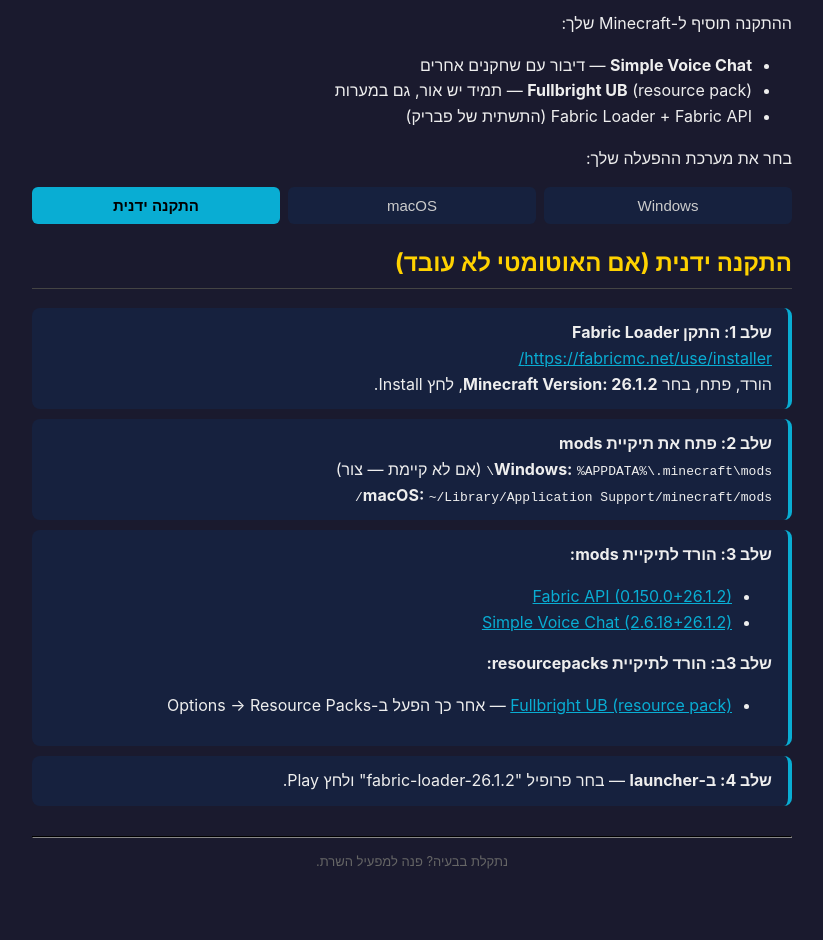
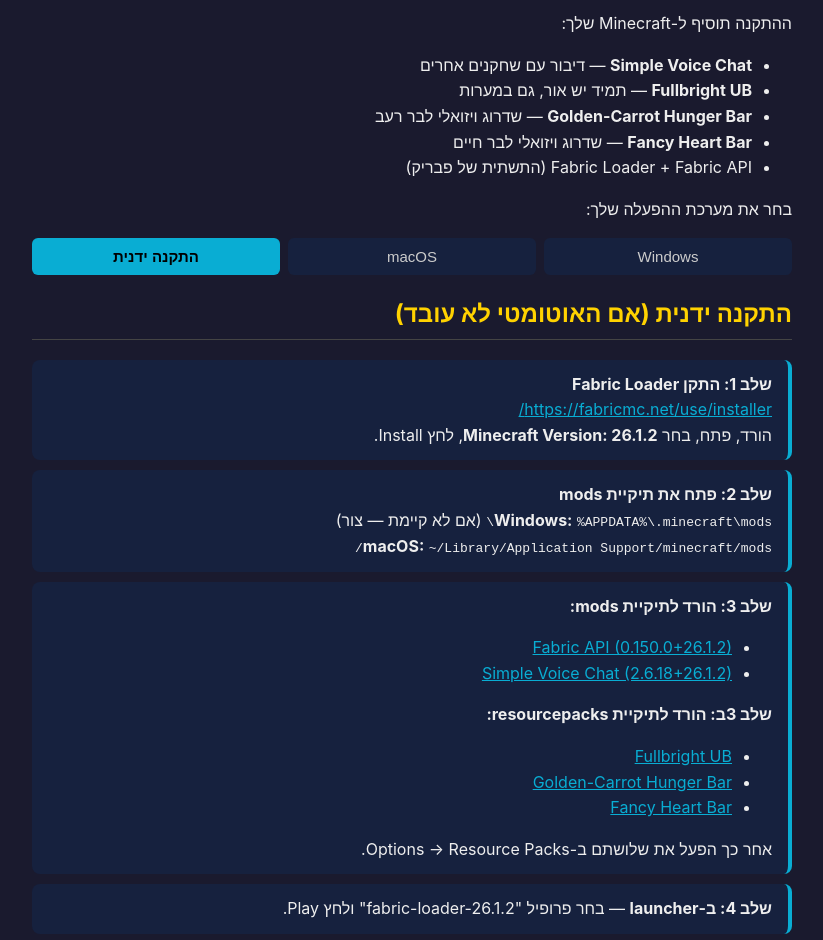
Before and after one commit to elitzurms-art/elitzur-mods-install, a plain HTML site: page docs/index.html in a window 1280 px wide. Shown: the part 154-1094 px from the top of the page, without its empty margins (228-1051 px from the left). Before the commit the page ends 1059 px from the top, so only its background shows below. Drawn offline with Linux system fonts and the light colour scheme.

Commit message:
add Golden-Carrot + Fancy-Heart resource packs

```diff
--- a/docs/index.html
+++ b/docs/index.html
@@ -24,11 +24,13 @@
 </style>
 </head>
 <body>
-<h1>🎙️ התקנת Voice Chat + Fullbright — Elitzur Games</h1>
+<h1>🎙️ התקנת Voice Chat + Resource Packs — Elitzur Games</h1>
 <p>ההתקנה תוסיף ל-Minecraft שלך:</p>
 <ul>
   <li><b>Simple Voice Chat</b> — דיבור עם שחקנים אחרים</li>
-  <li><b>Fullbright UB</b> (resource pack) — תמיד יש אור, גם במערות</li>
+  <li><b>Fullbright UB</b> — תמיד יש אור, גם במערות</li>
+  <li><b>Golden-Carrot Hunger Bar</b> — שדרוג ויזואלי לבר רעב</li>
+  <li><b>Fancy Heart Bar</b> — שדרוג ויזואלי לבר חיים</li>
   <li>Fabric Loader + Fabric API (התשתית של פבריק)</li>
 </ul>
 <p>בחר את מערכת ההפעלה שלך:</p>
@@ -96,8 +98,11 @@
     </ul>
     <b>שלב 3ב: הורד לתיקיית resourcepacks:</b>
     <ul>
-      <li><a href="https://cdn.modrinth.com/data/ItHr72Fy/versions/bjc4gBmv/Fullbright-UB-1.21%20fub-6.0.zip">Fullbright UB (resource pack)</a> — אחר כך הפעל ב-Options → Resource Packs</li>
+      <li><a href="https://cdn.modrinth.com/data/ItHr72Fy/versions/bjc4gBmv/Fullbright-UB-1.21%20fub-6.0.zip">Fullbright UB</a></li>
+      <li><a href="packs/Golden-Carrot%20Hunger%20Bar.zip">Golden-Carrot Hunger Bar</a></li>
+      <li><a href="packs/fancy-heart-bar-1-21.zip">Fancy Heart Bar</a></li>
     </ul>
+    אחר כך הפעל את שלושתם ב-Options → Resource Packs.
   </div>
   <div class="step">
     <b>שלב 4: ב-launcher</b> — בחר פרופיל "fabric-loader-26.1.2" ולחץ Play.
```
Also changed, not shown: 4 other files.
